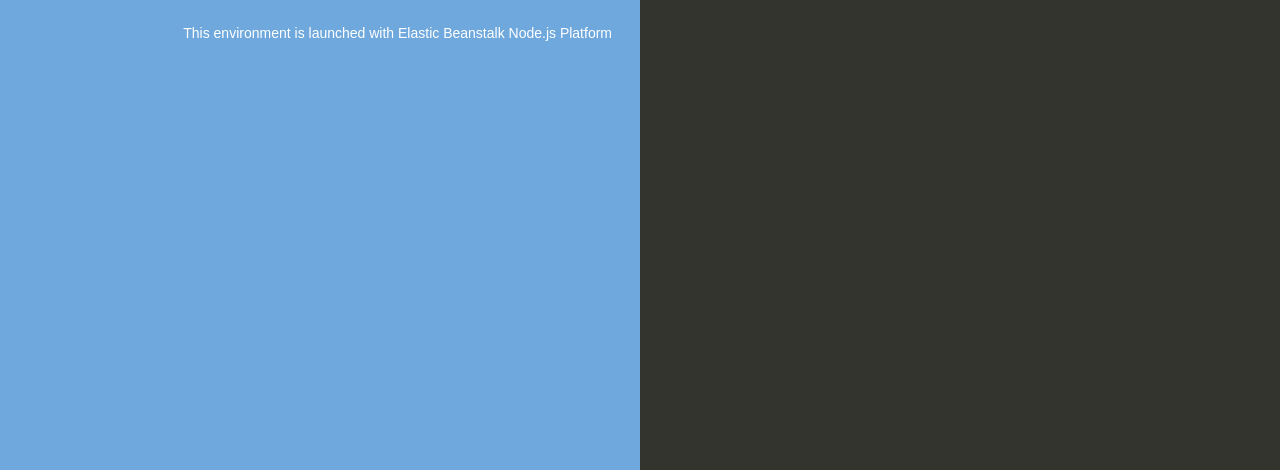
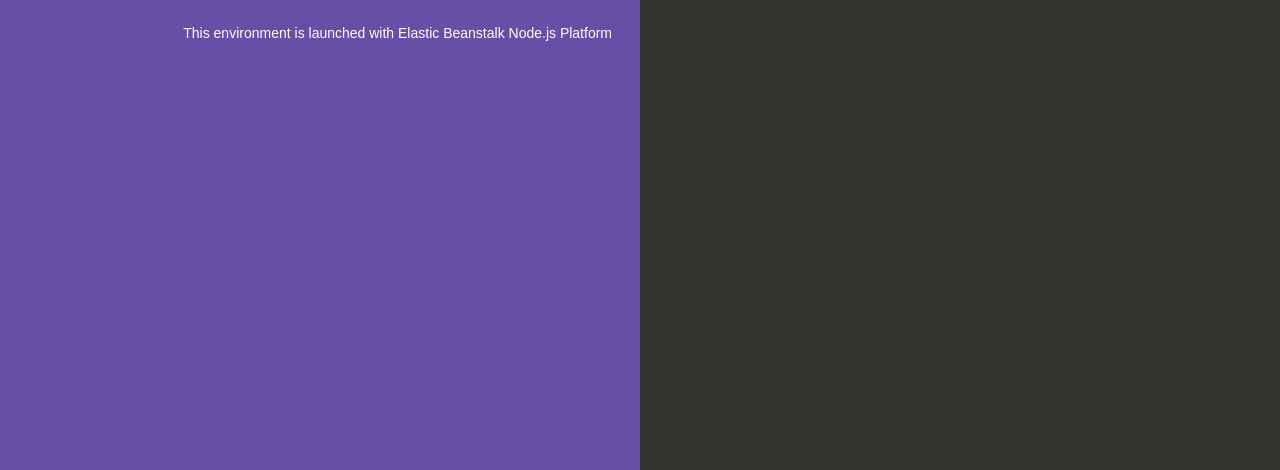
Before and after one commit to Sangeethasujith/demoappaws, a website: page index.html in a window 1280 px wide. Shown: the part 330-800 px from the top of the page. Drawn offline with Linux system fonts and the light colour scheme.

Commit message:
Update index.html

```diff
--- a/index.html
+++ b/index.html
@@ -35,7 +35,7 @@
 
         text-align: right;
         padding-top: 11em;
-        background-color: #6fa8dc;
+        background-color: #674ea7;
 
       }
       .textColumn p {
```
